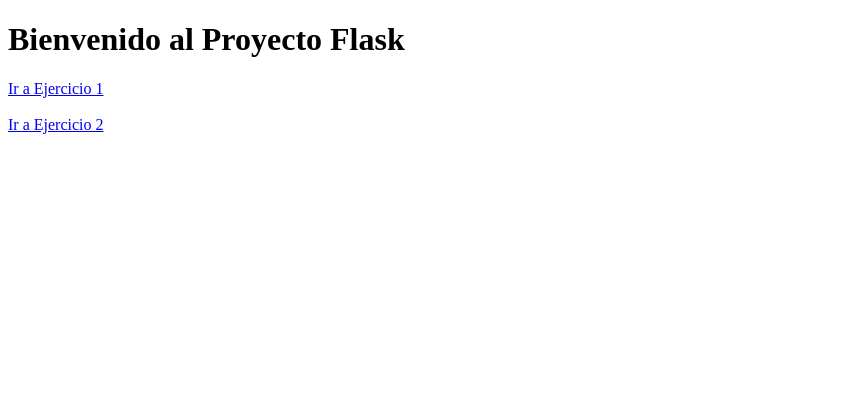
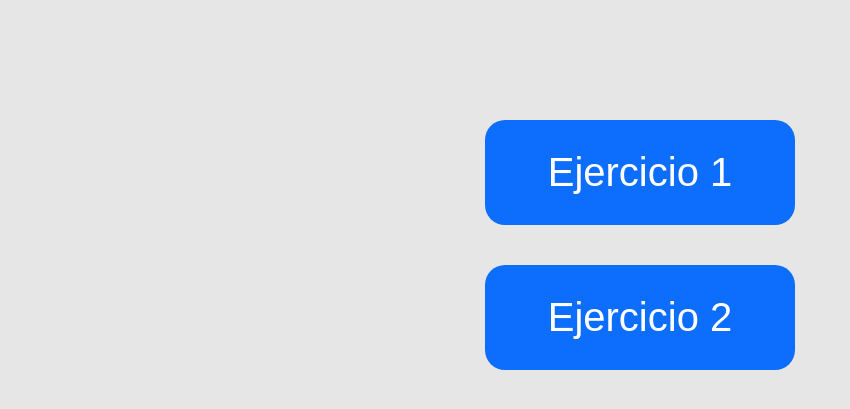
Before and after one commit to lssolarramos-cloud/EV3-Flask, a Flask app: page / in a window 1280 px wide. Shown: the top 409 px of the page, without its empty margins (0-850 px from the left). Run offline with Flask 3, Linux system fonts and the light colour scheme.

Commit message:
Update index.html

```diff
--- a/templates/index.html
+++ b/templates/index.html
@@ -1,16 +1,49 @@
 <!DOCTYPE html>
-<html>
+<html lang="es">
 <head>
-    <title>Página Principal</title>
+    <meta charset="UTF-8">
+    <title>Inicio</title>
+
+    <style>
+
+        body{
+            background-color: #e6e6e6;
+            text-align: center;
+            font-family: Arial;
+            margin-top: 100px;
+        }
+
+        .boton{
+            display: inline-block;
+            width: 250px;
+            padding: 30px;
+            margin: 20px;
+            background-color: #0d6efd;
+            color: white;
+            text-decoration: none;
+            font-size: 40px;
+            border-radius: 20px;
+        }
+
+        .boton:hover{
+            background-color: #0b5ed7;
+        }
+
+    </style>
+
 </head>
+
 <body>
 
-    <h1>Bienvenido al Proyecto Flask</h1>
+    <a href="/ejercicio1" class="boton">
+        Ejercicio 1
+    </a>
 
-    <a href="/ejercicio1">Ir a Ejercicio 1</a>
-    <br><br>
+    <br>
 
-    <a href="/ejercicio2">Ir a Ejercicio 2</a>
+    <a href="/ejercicio2" class="boton">
+        Ejercicio 2
+    </a>
 
 </body>
 </html>
```
